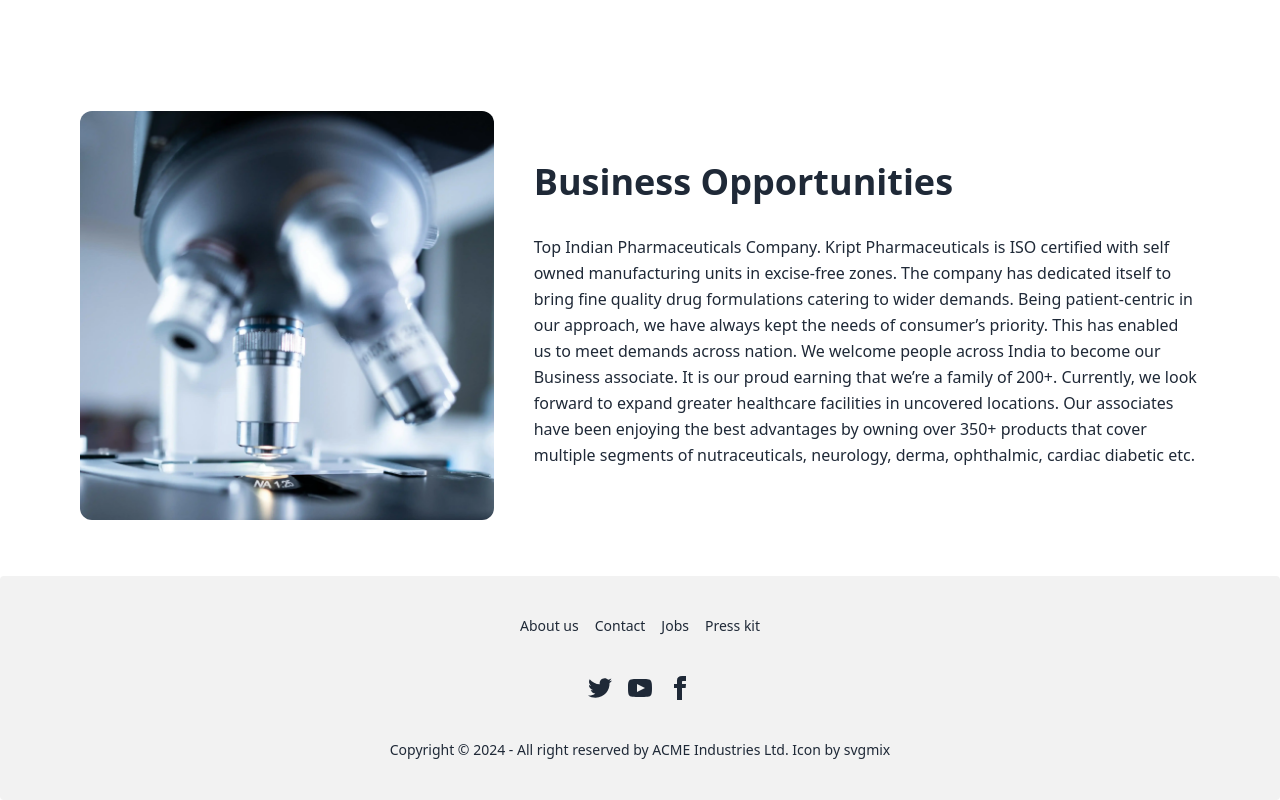
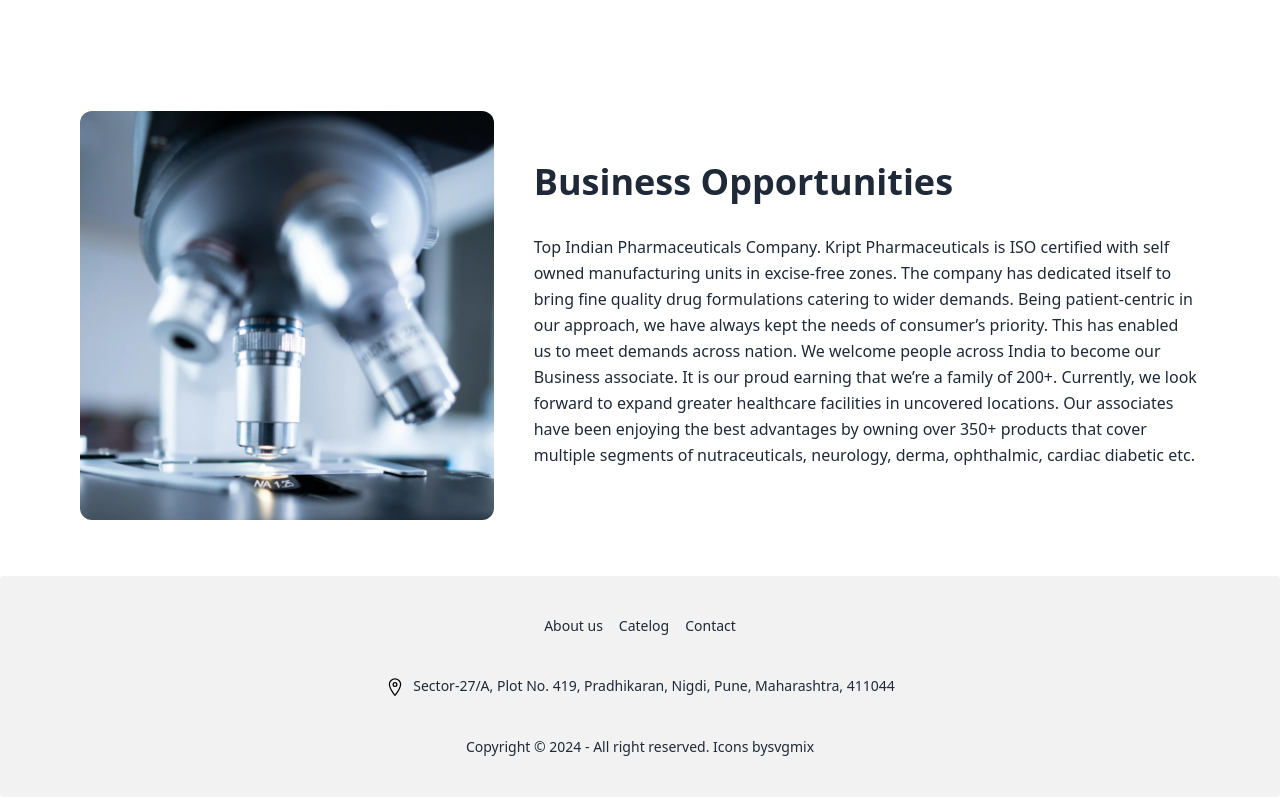
Before and after one commit to decipher-cs/kriptpharma, a React (Vite) app: page / in a window 1280 px wide. Shown: the part 2949-3749 px from the top of the page. Built offline with nearby package versions, Linux system fonts and the light colour scheme.

Commit message:
fixed footer

```diff
--- a/src/routes/__root.tsx
+++ b/src/routes/__root.tsx
@@ -1,5 +1,6 @@
 import { createRootRoute, Link, Outlet } from '@tanstack/react-router'
 import kriptPharmaLogo from '../assets/kriptpharma-logo.png'
+import locationPin from '../assets/location-pin.svg'
 import { TanStackRouterDevtools } from '@tanstack/router-devtools'
 import { memo, useState } from 'react'
 import useTheme from '../hooks/useTheme'
@@ -148,52 +149,23 @@ const Footer = memo(() => {
     return (
         <footer className="footer footer-center mt-14 rounded bg-base-200 p-10 text-base-content">
             <nav className="grid grid-flow-col gap-4">
-                <a className="link-hover link">About us</a>
-                <a className="link-hover link">Contact</a>
-                <a className="link-hover link">Jobs</a>
-                <a className="link-hover link">Press kit</a>
+                <Link to="/about">About us</Link>
+                <Link to="/product">Catelog</Link>
+                <Link to="/contact">Contact</Link>
             </nav>
-            <nav>
-                <div className="grid grid-flow-col gap-4">
-                    <a>
-                        <svg
-                            xmlns="http://www.w3.org/2000/svg"
-                            width="24"
-                            height="24"
-                            viewBox="0 0 24 24"
-                            className="fill-current"
-                        >
-                            <path d="M24 4.557c-.883.392-1.832.656-2.828.775 1.017-.609 1.798-1.574 2.165-2.724-.951.564-2.005.974-3.127 1.195-.897-.957-2.178-1.555-3.594-1.555-3.179 0-5.515 2.966-4.797 6.045-4.091-.205-7.719-2.165-10.148-5.144-1.29 2.213-.669 5.108 1.523 6.574-.806-.026-1.566-.247-2.229-.616-.054 2.281 1.581 4.415 3.949 4.89-.693.188-1.452.232-2.224.084.626 1.956 2.444 3.379 4.6 3.419-2.07 1.623-4.678 2.348-7.29 2.04 2.179 1.397 4.768 2.212 7.548 2.212 9.142 0 14.307-7.721 13.995-14.646.962-.695 1.797-1.562 2.457-2.549z"></path>
-                        </svg>
-                    </a>
-                    <a>
-                        <svg
-                            xmlns="http://www.w3.org/2000/svg"
-                            width="24"
-                            height="24"
-                            viewBox="0 0 24 24"
-                            className="fill-current"
-                        >
-                            <path d="M19.615 3.184c-3.604-.246-11.631-.245-15.23 0-3.897.266-4.356 2.62-4.385 8.816.029 6.185.484 8.549 4.385 8.816 3.6.245 11.626.246 15.23 0 3.897-.266 4.356-2.62 4.385-8.816-.029-6.185-.484-8.549-4.385-8.816zm-10.615 12.816v-8l8 3.993-8 4.007z"></path>
-                        </svg>
-                    </a>
-                    <a>
-                        <svg
-                            xmlns="http://www.w3.org/2000/svg"
-                            width="24"
-                            height="24"
-                            viewBox="0 0 24 24"
-                            className="fill-current"
-                        >
-                            <path d="M9 8h-3v4h3v12h5v-12h3.642l.358-4h-4v-1.667c0-.955.192-1.333 1.115-1.333h2.885v-5h-3.808c-3.596 0-5.192 1.583-5.192 4.615v3.385z"></path>
-                        </svg>
-                    </a>
-                </div>
-            </nav>
+            <p className="block">
+                <img
+                    src={locationPin}
+                    alt=""
+                    className="mr-2 inline-block h-5"
+                />
+                Sector-27/A, Plot No. 419, Pradhikaran, Nigdi, Pune,
+                Maharashtra, 411044
+            </p>
             <aside>
                 <p>
-                    Copyright © 2024 - All right reserved by ACME Industries
-                    Ltd. Icon by <a href="https://svgmix.com/">svgmix</a>
+                    Copyright © 2024 - All right reserved. Icons by
+                    <a href="https://svgmix.com/">svgmix</a>
                 </p>
             </aside>
         </footer>
```
